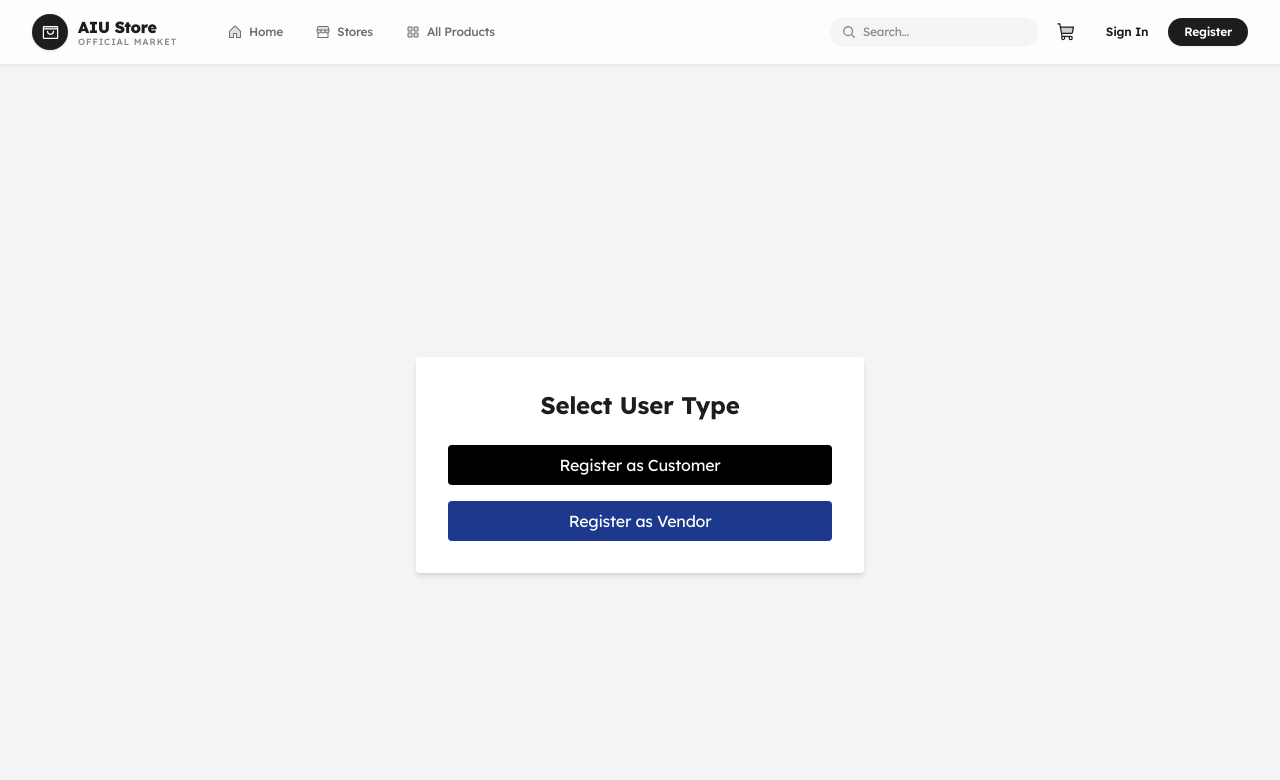
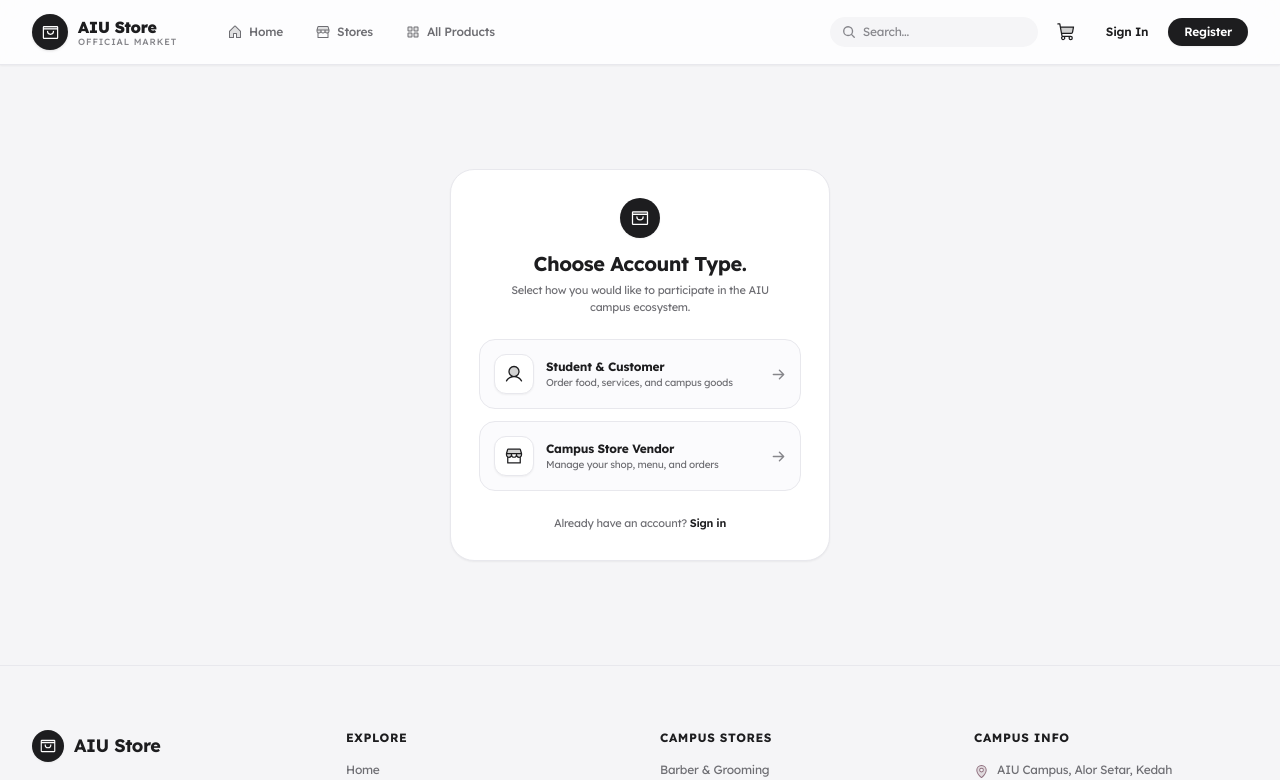
Before and after one commit to Mahiamk/PBL, a React (Vite) app in the folder frontend/: page /select-user-type in a window 1280 px wide. Shown: the top 780 px of the page. Built offline with nearby package versions, Linux system fonts and the light colour scheme; no server answers.

Commit message:
feat(pages): update SelectUserType role selection gateway

```diff
--- a/frontend/src/pages/SelectUserType.jsx
+++ b/frontend/src/pages/SelectUserType.jsx
@@ -1,24 +1,66 @@
 import React from 'react';
 import { Link } from 'react-router-dom';
+import { User, Storefront, ArrowRight, ShoppingBagOpen } from '@phosphor-icons/react';
 
 const SelectUserType = () => {
   return (
-    <div className="flex items-center justify-center min-h-screen bg-gray-100">
-      <div className="bg-white p-8 rounded shadow-md w-full max-w-md">
-        <h2 className="text-2xl font-bold text-center mb-6">Select User Type</h2>
-        <div className="space-y-4">
+    <div className="min-h-[75vh] flex items-center justify-center bg-[#f5f5f7] py-8 px-4 sm:px-6">
+      <div className="w-full max-w-[380px]">
+        <div className="bg-white rounded-3xl border border-[#e8e8ed] shadow-xs p-6 sm:p-7">
+          <div className="text-center mb-6">
+            <Link to="/" className="inline-block group mb-3">
+              <div className="w-10 h-10 rounded-full bg-[#1d1d1f] text-white flex items-center justify-center mx-auto shadow-xs group-hover:scale-105 transition-transform duration-200">
+                <ShoppingBagOpen size={20} weight="duotone" />
+              </div>
+            </Link>
+            <h1 className="text-xl font-bold text-[#1d1d1f] tracking-tight">
+              Choose Account Type.
+            </h1>
+            <p className="text-[11px] text-[#6e6e73] mt-1 max-w-[260px] mx-auto">
+              Select how you would like to participate in the AIU campus ecosystem.
+            </p>
+          </div>
+
+          <div className="space-y-3">
             <Link
               to="/register?role=customer"
-            className="block w-full text-center px-4 py-2 bg-black text-white rounded hover:bg-gray-800 transition"
+              className="group flex items-center justify-between p-3.5 rounded-2xl border border-[#e8e8ed] hover:border-[#dfd5da] bg-[#fbfbfd] hover:bg-[#f5edf0]/60 transition-all duration-200"
             >
-            Register as Customer
+              <div className="flex items-center space-x-3">
+                <div className="w-10 h-10 rounded-xl bg-white border border-[#e8e8ed] text-[#1d1d1f] flex items-center justify-center group-hover:bg-[#1d1d1f] group-hover:text-white transition-all shadow-xs">
+                  <User size={20} weight="duotone" />
+                </div>
+                <div className="text-left">
+                  <h3 className="text-xs font-bold text-[#1d1d1f]">Student & Customer</h3>
+                  <p className="text-[10px] text-[#6e6e73]">Order food, services, and campus goods</p>
+                </div>
+              </div>
+              <ArrowRight size={15} weight="bold" className="text-[#86868b] group-hover:text-[#1d1d1f] group-hover:translate-x-0.5 transition-all" />
             </Link>
+
             <Link
               to="/register/vendor"
-            className="block w-full text-center px-4 py-2 bg-blue-900 text-white rounded hover:bg-gray-700 transition"
+              className="group flex items-center justify-between p-3.5 rounded-2xl border border-[#e8e8ed] hover:border-[#dfd5da] bg-[#fbfbfd] hover:bg-[#f5edf0]/60 transition-all duration-200"
             >
-            Register as Vendor
+              <div className="flex items-center space-x-3">
+                <div className="w-10 h-10 rounded-xl bg-white border border-[#e8e8ed] text-[#1d1d1f] flex items-center justify-center group-hover:bg-[#1d1d1f] group-hover:text-white transition-all shadow-xs">
+                  <Storefront size={20} weight="duotone" />
+                </div>
+                <div className="text-left">
+                  <h3 className="text-xs font-bold text-[#1d1d1f]">Campus Store Vendor</h3>
+                  <p className="text-[10px] text-[#6e6e73]">Manage your shop, menu, and orders</p>
+                </div>
+              </div>
+              <ArrowRight size={15} weight="bold" className="text-[#86868b] group-hover:text-[#1d1d1f] group-hover:translate-x-0.5 transition-all" />
             </Link>
+          </div>
+
+          <div className="mt-6 text-center text-[11px] text-[#6e6e73]">
+            Already have an account?{' '}
+            <Link to="/login" className="font-semibold text-[#1d1d1f] hover:underline">
+              Sign in
+            </Link>
+          </div>
         </div>
       </div>
     </div>
```
Lines whose indentation alone changed are shown as unchanged.
